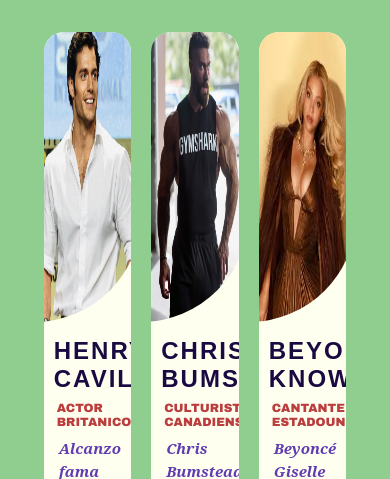
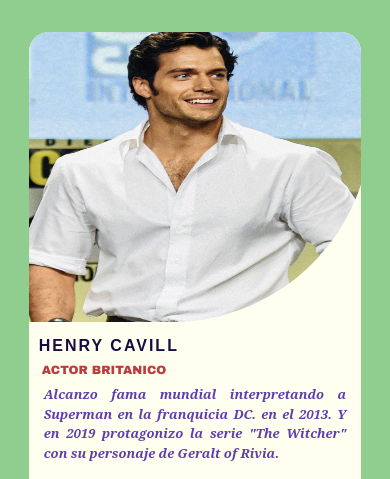
Before and after one commit to v-monica/cssCards, a plain HTML site: page index.html in a window 390 px wide. Shown: the part 134-613 px from the top of the page. Drawn offline with Linux system fonts and the light colour scheme.

Commit message:
Agregando el responsive

```diff
--- a/css/cards.css
+++ b/css/cards.css
@@ -153,3 +153,18 @@ aside {
 aside i:hover {
     color: #bb3d3d;
 }
+
+
+@media (max-width: 480px) {
+    .card {
+        width: 95%;
+    }
+
+    h3 {
+        font-size: 16px;
+    }
+
+    p {
+        font-size: 13px;
+    }
+}
```
